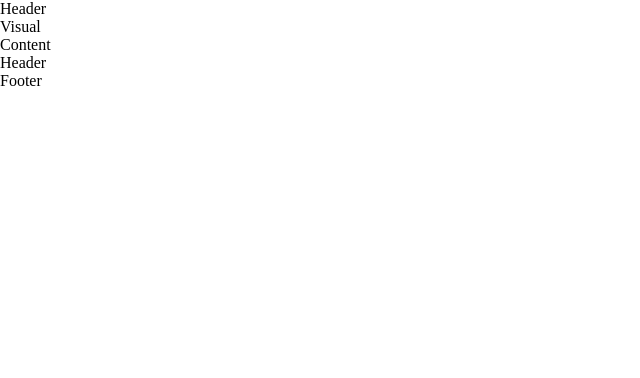
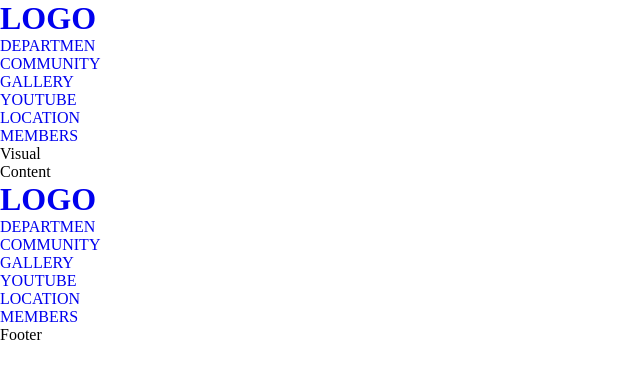
Before and after one commit to suhyeon21/homepage, a React (Create React App) app: page / in a window 1280 px wide. Shown: the top 378 px of the page, without its empty margins (0-640 px from the left). Built offline with nearby package versions, Linux system fonts and the light colour scheme.

Commit message:
Feat: header에 라우터 링크 연결

```diff
--- a/src/components/common/Header.js
+++ b/src/components/common/Header.js
@@ -1,5 +1,48 @@
+import { Link, NavLink } from 'react-router-dom';
+
 function Header() {
-	return <div>Header</div>;
+	const active = { color: 'aqua' };
+	return (
+		<header>
+			<h1>
+				<Link to='/'>LOGO</Link>
+			</h1>
+			<nav>
+				<ul id='gnb'>
+					<li>
+						<NavLink to='/department' activeStyle={active}>
+							DEPARTMEN
+						</NavLink>
+					</li>
+					<li>
+						<NavLink to='/community' activeStyle={active}>
+							COMMUNITY
+						</NavLink>
+					</li>
+					<li>
+						<NavLink to='/gallery' activeStyle={active}>
+							GALLERY
+						</NavLink>
+					</li>
+					<li>
+						<NavLink to='/youtube' activeStyle={active}>
+							YOUTUBE
+						</NavLink>
+					</li>
+					<li>
+						<NavLink to='/location' activeStyle={active}>
+							LOCATION
+						</NavLink>
+					</li>
+					<li>
+						<NavLink to='/department' activeStyle={active}>
+							MEMBERS
+						</NavLink>
+					</li>
+				</ul>
+			</nav>
+		</header>
+	);
 }
 
 export default Header;
```
